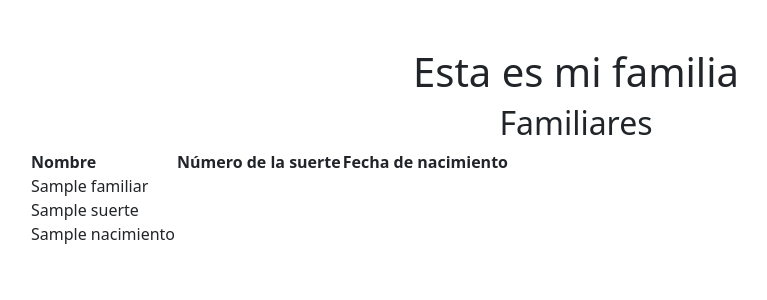
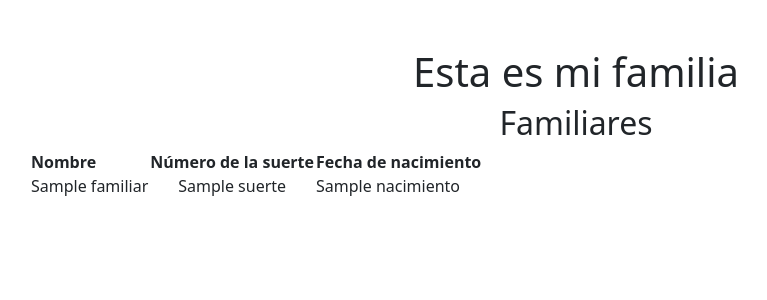
Before and after one commit to MCrux25/MVT_MisaelOrtega, a Django app: template familia/template/familia.html in a window 1280 px wide. Shown: the part 56-356 px from the top of the page, without its empty margins (64-831 px from the left). Run offline with Django 3.2, Linux system fonts and the light colour scheme; the template is opened without the code that fills it: most values are stand-ins (such as "Sample title", 1, 10 or a date in 2020); some libraries are stand-ins or nearby versions.

Commit message:
tabla resuelta, no carga css

```diff
--- a/familia/template/familia.html
+++ b/familia/template/familia.html
@@ -43,21 +43,17 @@
                             <table class="fl-table">
                                 <thead>
                                 <tr>
-                                    <th>Nombre</th>
-                                    <th>Número de la suerte</th>
-                                    <th>Fecha de nacimiento</th>
+                                    <th style="text-align: justify;">Nombre</th>
+                                    <th style="text-align: justify;">Número de la suerte</th>
+                                    <th style="text-align: justify;">Fecha de nacimiento</th>
                                 </tr>
                                 </thead>
                                 <tbody>
                                 {%for x in familiar%} <!--Este ciclo for hace referencia a los elementos en el modelo familiar-->
                                 <tr>
-                                    <td>{{x.nombre}}</td>
-                                </tr>
-                                <tr>
-                                    <td>{{x.suerte}}</td>
-                                </tr>
-                                <tr>
-                                    <td>{{x.nacimiento}}</td>
+                                    <td style="text-align: justify;">{{x.nombre}}</td>
+                                    <td style="text-align: center;">{{x.suerte}}</td>
+                                    <td style="text-align: justify;">{{x.nacimiento}}</td>
                                 </tr>
                                 {% endfor %}
                                 <tbody>
```
Also changed, not shown: MVT_MisaelOrtega/template/index.html (+4 -4 lines).
